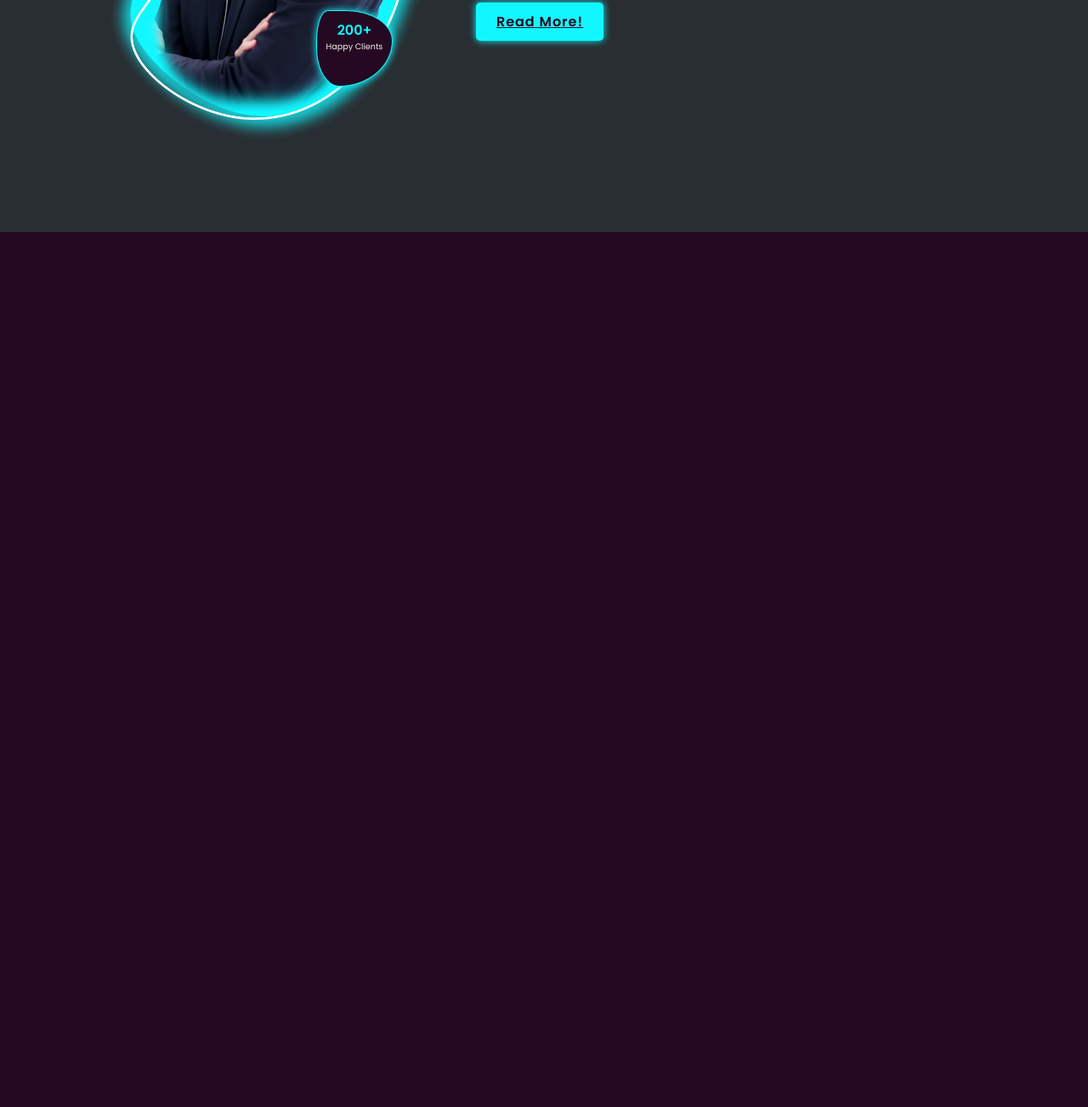
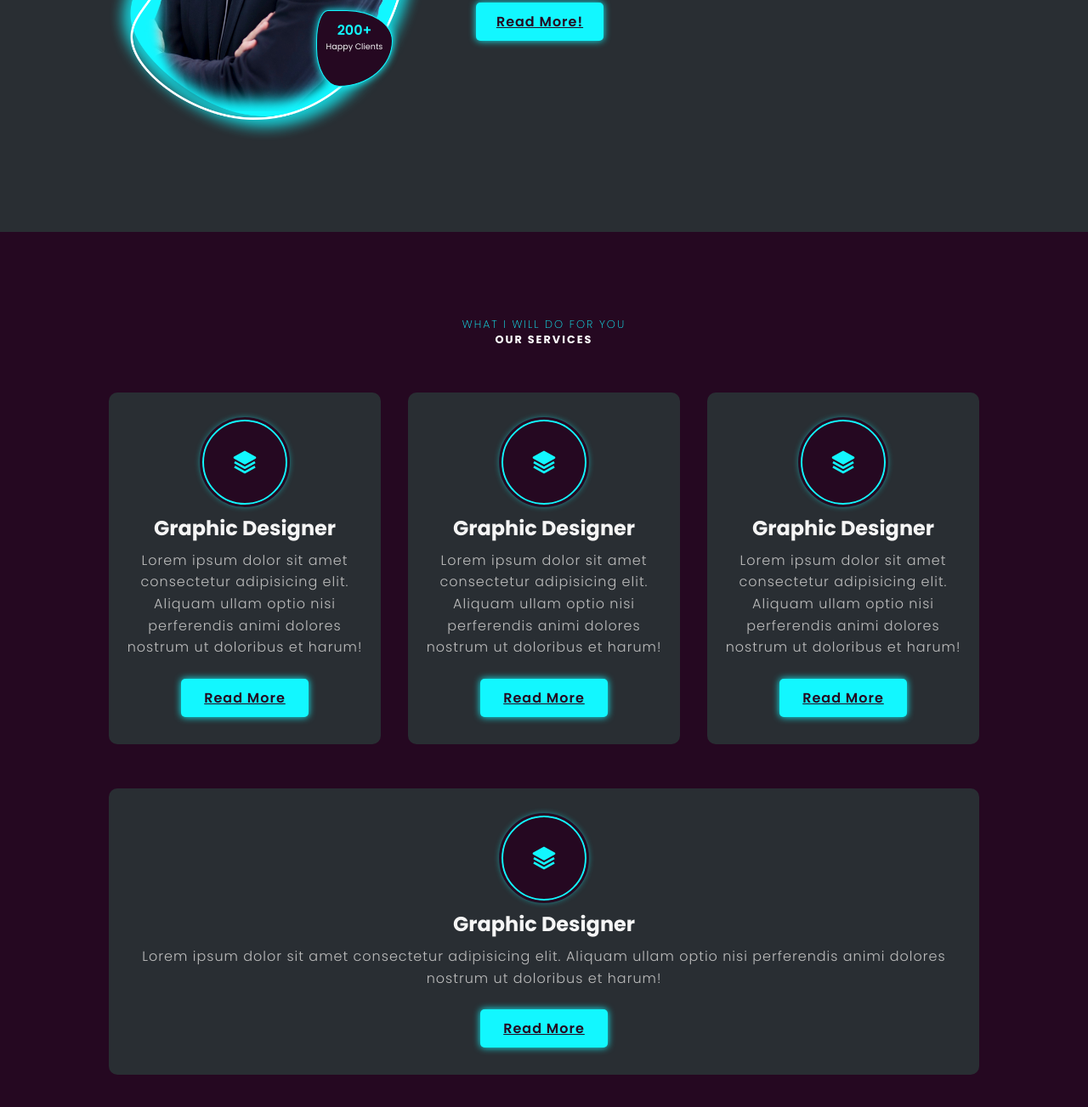
Before and after one commit to Sharmi-saga/Myportfolio-, a plain HTML site: page index.html in a window 1280 px wide. Shown: the part 1343-2646 px from the top of the page at 85% size. Before the commit the page ends 1616 px from the top, so only its background shows below. Drawn offline with nearby package versions, Linux system fonts and the light colour scheme.

Commit message:
Feat  : services  section finished

```diff
--- a/index.html
+++ b/index.html
@@ -159,7 +159,55 @@ sit amet consectetur adipisicing elit. Dolor explicabo ducimus
   </div>
   </div>
 
+<!-- Services -->
+<section id="services" class="services">
+  <div class="main-text">
+      <span>what i will do for you</span>
+      <h2>Our Services</h2>
+  </div>
 
+  <div class="section-services">
+      <div class="service-box">
+          <i class='bx bxs-layer service-icon'></i>
+          <h3>Graphic Designer</h3>
+          <p>Lorem ipsum dolor sit amet consectetur adipisicing elit.
+              Aliquam ullam optio nisi perferendis animi dolores nostrum ut doloribus et harum!</p>
+          <div class="btn-box service-btn">
+              <a href="#" class="btn">Read More</a>
+          </div>
+      </div>
+
+      <div class="service-box">
+          <i class='bx bxs-layer service-icon'></i>
+          <h3>Graphic Designer</h3>
+          <p>Lorem ipsum dolor sit amet consectetur adipisicing elit.
+              Aliquam ullam optio nisi perferendis animi dolores nostrum ut doloribus et harum!</p>
+                        <div class="btn-box service-btn">
+              <a href="#" class="btn">Read More</a>
+          </div>
+      </div>
+
+      <div class="service-box">
+          <i class='bx bxs-layer service-icon'></i>
+          <h3>Graphic Designer</h3>
+          <p>Lorem ipsum dolor sit amet consectetur adipisicing elit.
+              Aliquam ullam optio nisi perferendis animi dolores nostrum ut doloribus et harum!</p>
+          <div class="btn-box service-btn">
+              <a href="#" class="btn">Read More</a>
+          </div>
+      </div>
+
+      <div class="service-box">
+          <i class='bx bxs-layer service-icon'></i>
+          <h3>Graphic Designer</h3>
+          <p>Lorem ipsum dolor sit amet consectetur adipisicing elit.
+              Aliquam ullam optio nisi perferendis animi dolores nostrum ut doloribus et harum!</p>
+          <div class="btn-box service-btn">
+              <a href="#" class="btn">Read More</a>
+          </div>
+      </div>
+  </div>
+</section>
 
 
 
--- a/style.css
+++ b/style.css
@@ -393,3 +393,86 @@ section {
  10% 60% 70% 30% / 40% 40% 60% 50%;
     }
 }
+
+
+/* service  */
+.main-text {
+    width: 100%;
+    text-align: center;
+    margin-bottom: 2rem;
+    color: var(--hover-color);
+}
+
+.main-text h2 {
+    font-weight: 700;
+    font-size: var(--normal-font);
+
+}
+
+.main-text {
+    color: #fdfdfd;
+    font-size: .8rem;
+    font-weight: 200;
+    letter-spacing: 2px;
+    text-transform: uppercase;
+  }
+
+  .section-services {
+    display: flex;
+    justify-content: center;
+    align-items: center;
+    flex-wrap: wrap;
+    grid-gap: 2rem;
+  }
+
+  .section-services .service-box {
+    flex: 1 1 16rem;
+
+    padding: 2rem 1rem 2rem;
+    text-align: center;
+    background: var(--secon-bg-color);
+    transition: transform .45s;
+    margin-top: 2%;
+    border-radius: 10px;
+  }
+
+  .service-btn{
+    width: auto;
+    justify-content: center;
+
+  }
+
+  .service-box:hover {
+    transform: translateY(-.9rem);
+  }
+
+
+
+.service-icon {
+    border: 2px solid var(--hover-color);
+    padding: 2rem;
+    background: var(--bg-color);
+    display: flex;
+    align-items: center;
+    font-size: 2rem;
+    border-radius: 50%;
+    position: relative;
+    color: var(--hover-color);
+    box-shadow: var(--neon-box-shadow);
+    outline: 3px solid var(--bg-color);
+
+  }
+
+  .service-box h3 {
+    margin-top: 10px;
+    font-size: 1.5rem;
+  }
+
+  .service-box p {
+    margin: .5rem 0 1.5rem 0;
+    font-weight: 300;
+    letter-spacing: 1px;
+    color: #bdbdbd;
+    line-height: 1.6;
+
+  }
```
